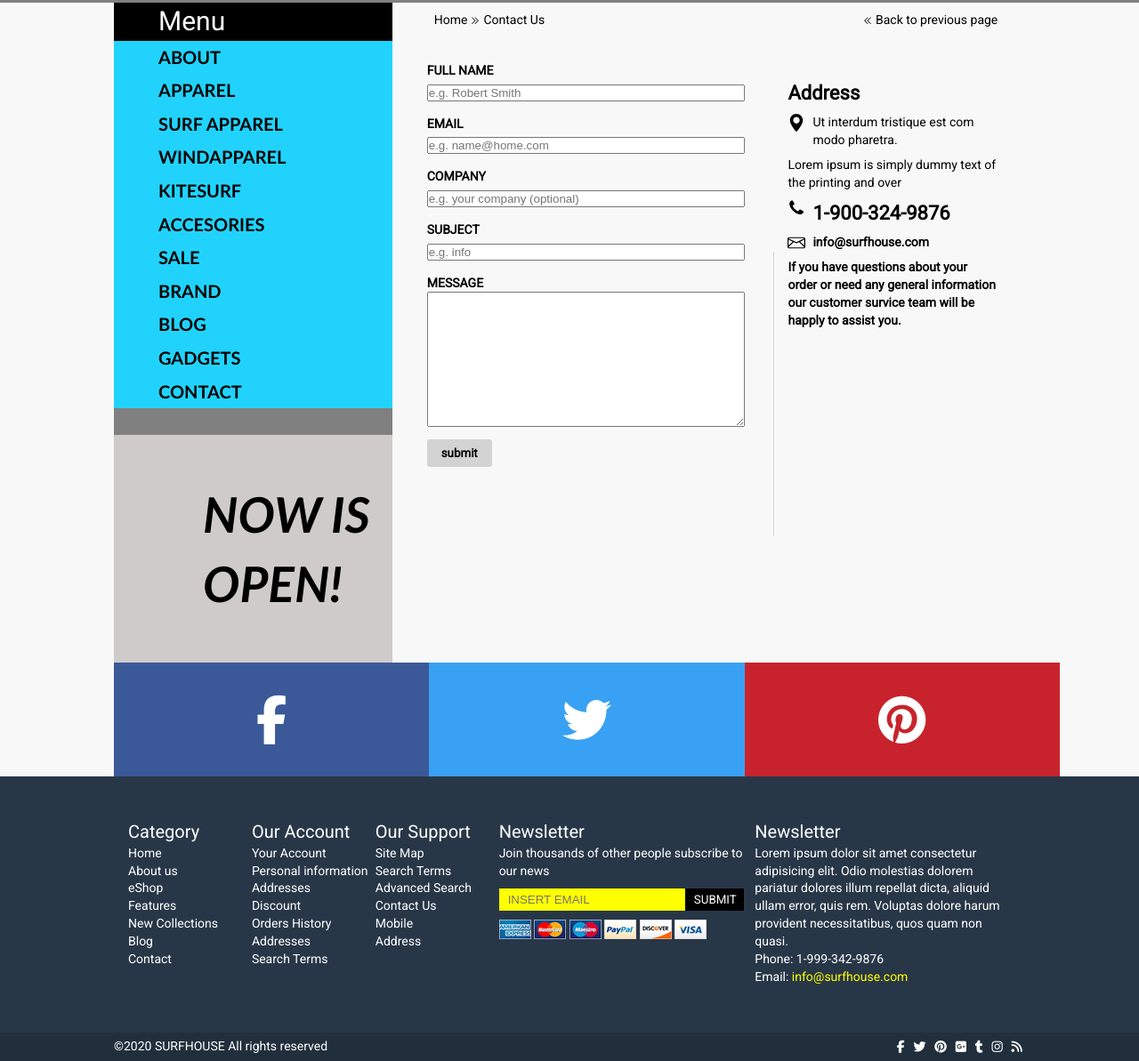
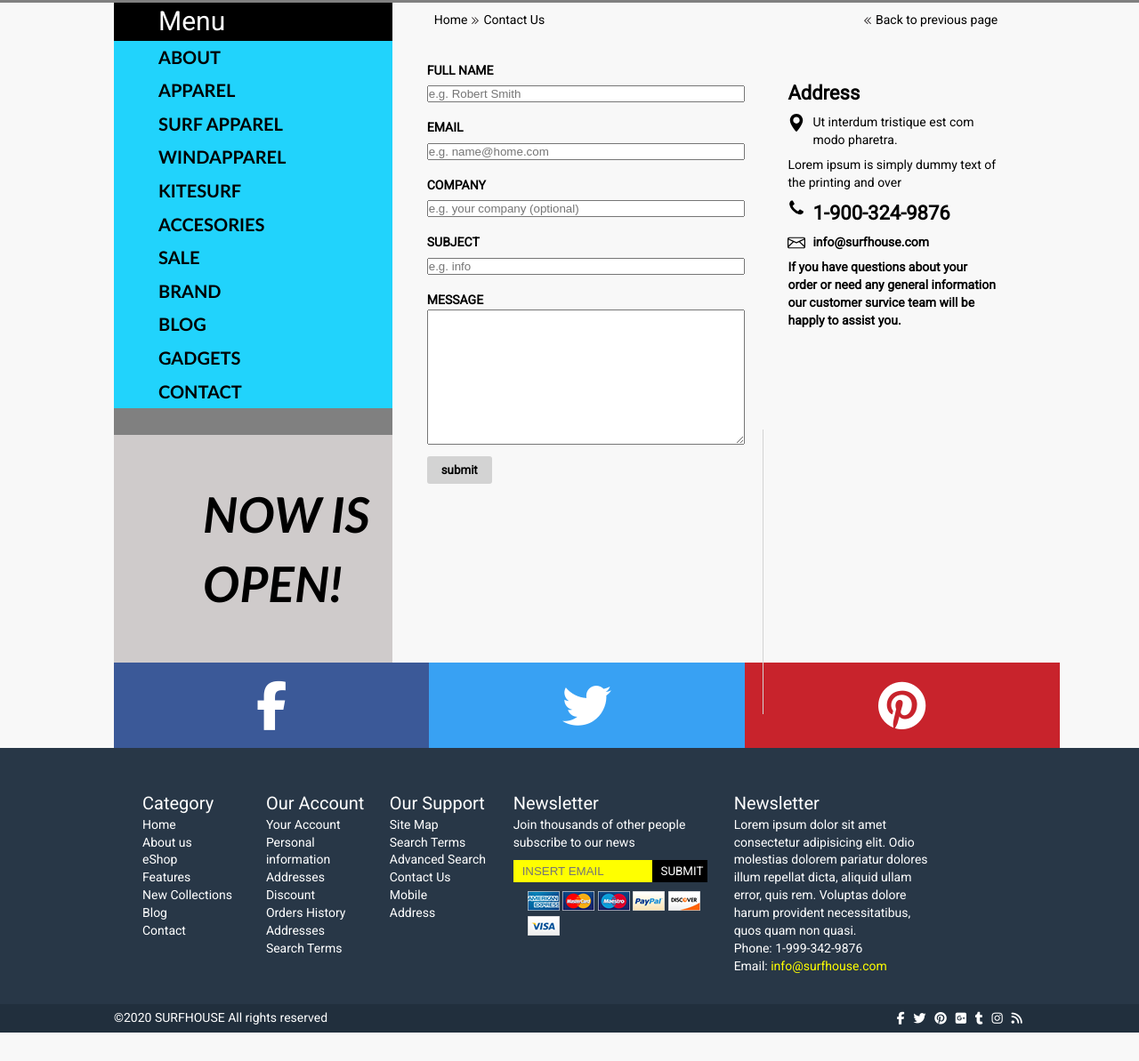
Before and after one commit to littlesoldier2019/surfing-website, a plain HTML site: page contact.html in a window 1280 px wide. Shown: the part 317-1510 px from the top of the page at 89% size. After the commit the page ends 1478 px from the top, so only its background shows below. Drawn offline with Linux system fonts and the light colour scheme; some packages are replaced by stand-ins of ours.

Commit message:
adjust footer

```diff
--- a/css/contact.css
+++ b/css/contact.css
@@ -165,8 +165,8 @@ h5 {
 .contact-form::after {
   content: "";
   position: absolute;
-  top: 75%;
-  right: 32%;
+  top: 100%;
+  right: 33%;
   height: 20rem;
   width: 1px;
   background-color: lightgrey;
@@ -179,7 +179,7 @@ h5 {
 
 .contact-form input {
     width: 100%;
-    margin: .3rem 0 1rem 0;
+    margin: .4rem 0 1.2rem 0;
   }
 
 .contact-form textarea {
@@ -360,7 +360,7 @@ ul.menu_item {
   display: grid;
   width: 100%;
   grid-template-columns: 100%;
-  grid-template-rows: 8rem 18rem 2rem;
+  grid-template-rows: 6rem 18rem 2rem;
 }
 
 .social__section-container {
@@ -414,13 +414,17 @@ ul.menu_item {
   display: grid;
   width: 100%;
   padding: 3rem 1rem;
-  grid-template-columns: 14% 14% 14% 29% 29%;
+  grid-template-columns: 14% 14% 14% 25% 25%;
   grid-template-rows: 100%;
   color: white;
 }
 
+.info__section div {
+  padding-left: 1rem;
+}
+
 .newsletter input {
-  width: 75%;
+  width: 70%;
   border: none;
   padding: 5px 10px;
   background-color: yellow;
@@ -429,7 +433,7 @@ ul.menu_item {
 
 
 .newsletter button {
-  width: 23%;
+  width: 27%;
   margin: 10px 10px 10px -10px;
   border: none;
   padding: 5px 10px;
--- a/css/footer.css
+++ b/css/footer.css
@@ -83,8 +83,9 @@ h5 {
     display: grid;
     width: 100%;
     padding: 1rem;
-    grid-template-columns: 14% 14% 14% 29% 29%;
+    grid-template-columns: 14% 14% 14% 25% 25%;
     grid-template-rows: 100%;
+    grid-column-gap: 1rem;
     color: white;
 
 }
```
